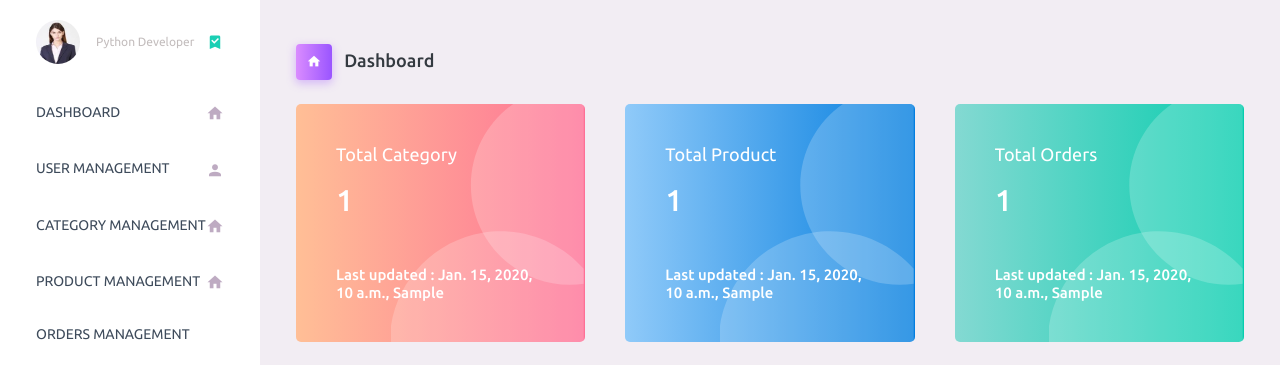
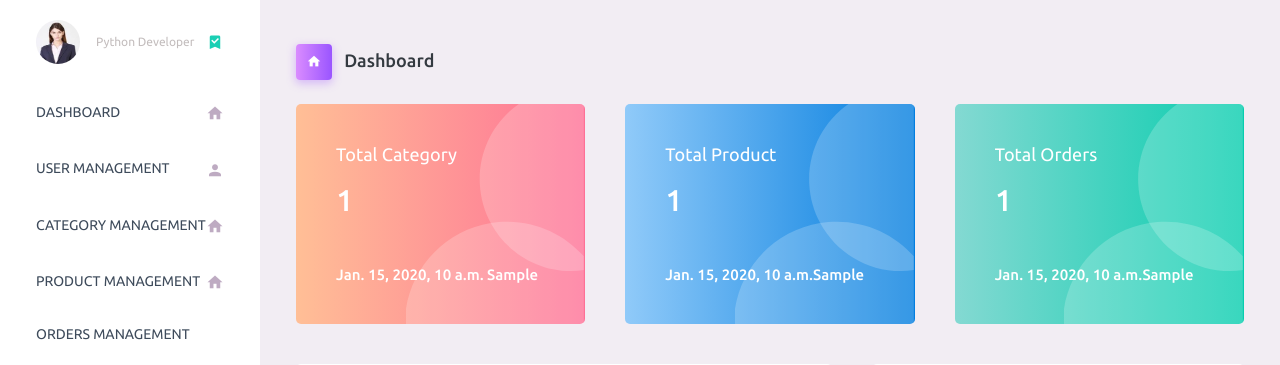
Before and after one commit to Athira8593/shoppersproject, a Django app: template templates/admin/admin_home.html in a window 1280 px wide. Shown: the part 70-435 px from the top of the page. Run offline with Django 3.2, Linux system fonts and the light colour scheme; tables that the repository leaves empty hold one stand-in row (values such as "Sample post"); the template is opened without the code that fills it: values that come from a table or form of the project are taken from there, most other values are stand-ins (such as "Sample title", 1, 10 or a date in 2020); some libraries are stand-ins or nearby versions.

Commit message:
Update admin_home.html

```diff
--- a/templates/admin/admin_home.html
+++ b/templates/admin/admin_home.html
@@ -28,7 +28,7 @@
             <h4 class="font-weight-normal mb-3">Total Category
             </h4>
             <h2 class="mb-5">{{cat_count}}</h2>
-            <h6 class="card-text">Last updated : {{c_date}}, {{c_day}}</h6>
+            <h6 class="card-text">{{c_date}} {{c_day}}</h6>
           </div>
         </div>
       </div>
@@ -39,7 +39,7 @@
             <h4 class="font-weight-normal mb-3">Total Product
             </h4>
             <h2 class="mb-5">{{product_count}}</h2>
-            <h6 class="card-text">Last updated : {{p_date}}, {{p_day}}</h6>
+            <h6 class="card-text">{{p_date}}{{p_day}}</h6>
           </div>
         </div>
       </div>
@@ -50,7 +50,7 @@
             <h4 class="font-weight-normal mb-3"> Total Orders
             </h4>
             <h2 class="mb-5">{{order_count}}</h2>
-            <h6 class="card-text">Last updated : {{o_date}}, {{o_day}}</h6>
+            <h6 class="card-text">{{o_date}}{{o_day}}</h6>
           </div>
         </div>
       </div>
```
